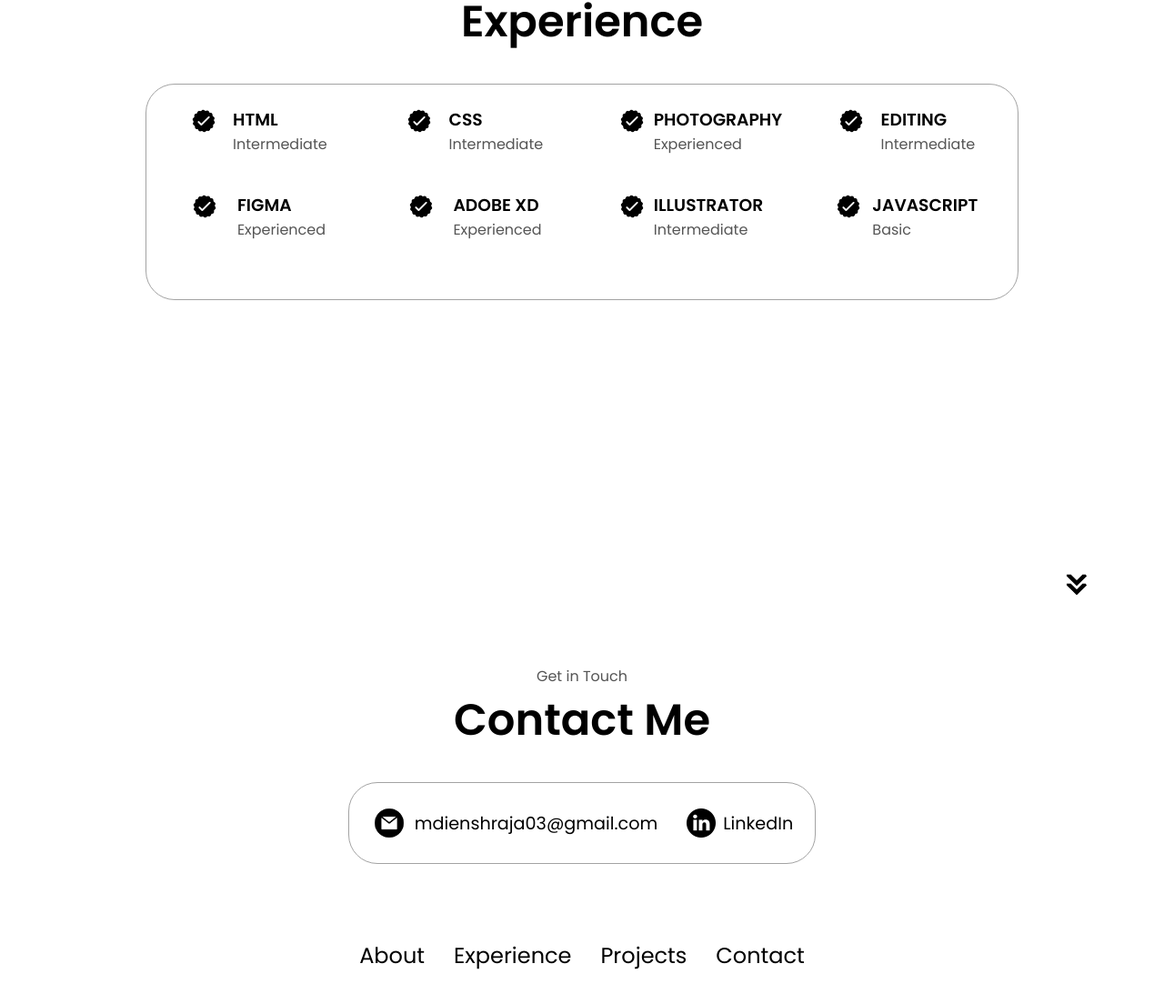
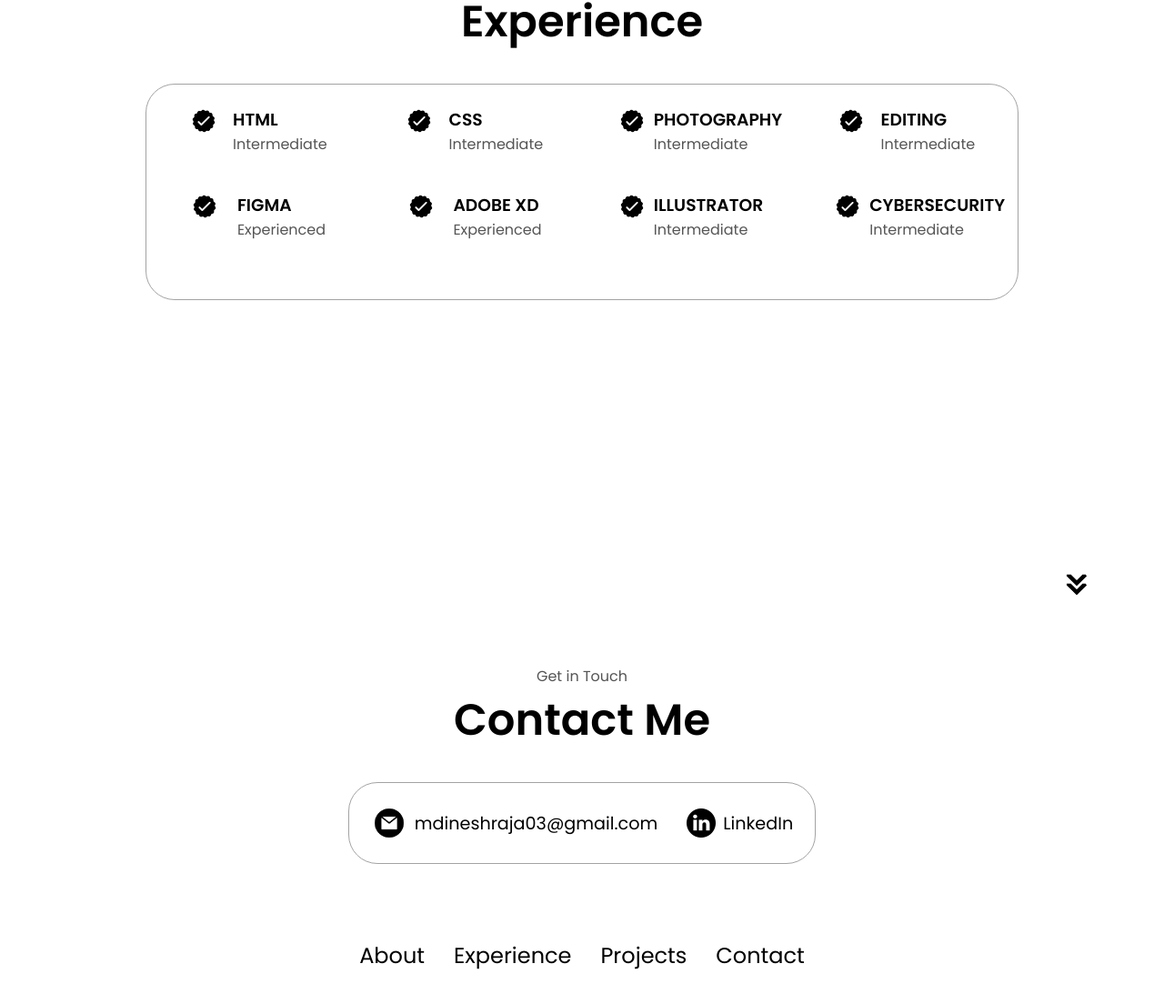
Before and after one commit to Dineshraja03/Portfolio, a plain HTML site: page portfolio/index.html in a window 1280 px wide. Shown: the part 1733-2837 px from the top of the page at 91% size. Drawn offline with Linux system fonts and the light colour scheme.

Commit message:
Update index.html

```diff
--- a/portfolio/index.html
+++ b/portfolio/index.html
@@ -152,7 +152,7 @@
                 />
                 <div>
                   <h3>PHOTOGRAPHY</h3>
-                  <p>Experienced</p>
+                  <p>Intermediate</p>
                 </div>
               </article>
               <article>
@@ -206,8 +206,8 @@
                   class="icon"
                 />
                 <div>
-                  <h3>JAVASCRIPT</h3>
-                  <p>Basic</p>
+                  <h3>CYBERSECURITY</h3>
+                  <p>Intermediate</p>
                 </div>
               </article>
               <article>
@@ -234,7 +234,7 @@
             alt="Email icon"
             class="icon contact-icon email-icon"
           />
-          <p><a href="mailto:examplemail@gmail.com">mdienshraja03@gmail.com</a></p>
+          <p><a href="mailto:examplemail@gmail.com">mdineshraja03@gmail.com</a></p>
         </div>
         <div class="contact-info-container">
           <img
```
